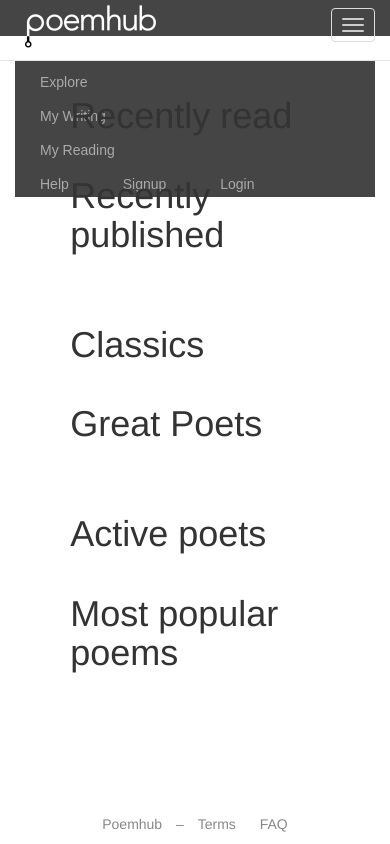
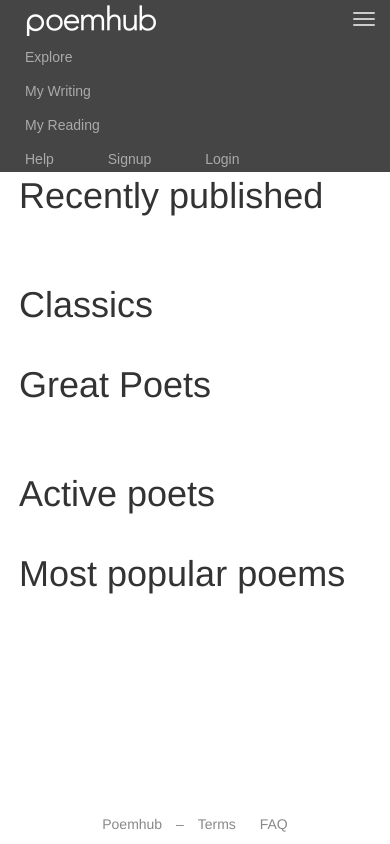
Before and after one commit to skoczen/poemhub, a Django app: template project/apps/poems/templates/poems/explore.html in a window 390 px wide, after a click on "Toggle navigation". Run offline with Django 3.2, Linux system fonts and the light colour scheme; the template is opened without the code that fills it, so the values that code supplies are empty; some libraries are stand-ins or nearby versions; some web fonts are replaced.

Commit message:
Much better mobile support on explore and in nav.

```diff
--- a/project/apps/main_site/static/main_site/css/site.css
+++ b/project/apps/main_site/static/main_site/css/site.css
@@ -83,6 +83,7 @@
     vertical-align: top;
     border-radius: 0;
     border: 0;
+    z-index: 1000;
 }
 #nav a {
     display: inline-block;
@@ -109,9 +110,10 @@
 #nav a.logo {
     background-color: transparent;
     padding: 3px 25px;
-    height: 60px;
+    height: 36px;
     display: block;
     float: left;
+    overflow: visible;
 }
 #nav a.logo img {
     width: 131px;
@@ -139,6 +141,17 @@
     outline: none;
     outline-style: none;
     outline-width: 0;
+}
+#nav .mobile_toggle, #nav .mobile_toggle:hover {
+    border-radius: 0;
+    border: 0px;
+    background-color: transparent;
+    padding: 4px 0 0 0;
+}
+#nav .navbar-collapse {
+    padding: 0;
+    border: 0;
+    z-index: 100;
 }
 
 
@@ -321,3 +334,15 @@
 .backups {
     margin: 20px 0;
 }
+@media (max-width: 1024px) {
+    .page_content {
+        width: 95%;
+    }
+    .hero_text {
+        font-size: 80px;
+        line-height: 80px;
+    }
+    .hero_section.write {
+        margin-top: 80px;
+    }
+}
--- a/project/apps/main_site/templates/main_site/home.html
+++ b/project/apps/main_site/templates/main_site/home.html
@@ -40,7 +40,7 @@
     <div class="home_sections hero_section write">
         <div class="hero_text">for writers</div>
             <h2>Your words.  A global audience.</h2>
-            <p>If you're like us, you write poetry to connect with people.  To get the ideas and visions and emotions and world out of your head and interacting with another human, somewhere.  We built Poemhub to directly connect poems and readers. The poets published here agree &ndash; it works.
+            <p>If you're like us, you write poetry to connect with people.  To get the ideas and visions and emotions and world out of your head and interacting with another human, somewhere.  We built Poemhub to directly connect poems and readers. The poets who publish here agree &ndash; it works.
 
             <h2>The best revision tool for poetry.</h2>
             <p>Poemhub was built by poets.  We built it to be the best place to keep all our drafts &ndash; to let us work, and stay out of our way.  Poemhub saves all your revisions, and lets you look back. It has a simple, uncluttered interface that is <i>exactly</i> the way your poem will look published.  And, Poemhub lets you keep publishing revisions, even after you've published your poem.</p>
--- a/project/apps/poems/manifesto.txt
+++ b/project/apps/poems/manifesto.txt
@@ -59,6 +59,7 @@
                 Great place to edit and revise your work.
                 Great place to show it off to the world.
 - reads should show up on your page, even if you didn't spend enough time?  Or, fantastic auto-reads?  "Skimmed"?
+- explore page busted on tablet (nav)
 - password reset email includes username.  Should include email.
 - build tour
 - collections are important sooner rather than later, for pacing reasons (and leaves of grass!).
--- a/project/apps/poems/templates/poems/explore.html
+++ b/project/apps/poems/templates/poems/explore.html
@@ -17,7 +17,7 @@
 
 
 {% block content %}
-<div class="page_content explore">
+<div class="explore page_content">
     {# <h1>There are {{num_poems|intcomma}} poems on poemhub.  Dig in.</h1> #}
 
     <div class="row">
--- a/project/templates/base.html
+++ b/project/templates/base.html
@@ -69,7 +69,7 @@
             <!-- Brand and toggle get grouped for better mobile display -->
             <div class="navbar-header">
                 <a href="{% url "main_site:home" %}" class="logo"><img src="{% block logo_url %}{{STATIC_URL}}main_site/img/logo-name-90.png{% endblock %}" alt="Poemhub"/></a>
-              <button type="button" class="navbar-toggle" data-toggle="collapse" data-target="#bs-example-navbar-collapse-1">
+              <button type="button" class="navbar-toggle mobile_toggle" data-toggle="collapse" data-target="#bs-example-navbar-collapse-1">
                 <span class="sr-only">Toggle navigation</span>
                 <span class="icon-bar"></span>
                 <span class="icon-bar"></span>
@@ -90,7 +90,7 @@
 
                 <li class="dropdown">
                   <a href="#" class="dropdown-toggle" data-toggle="dropdown">{{ request.user.get_profile.name }} <b class="caret"></b></a>
-                  <ul class="dropdown-menu">
+                  <ul class="dropdown-menu" data-toggle="collapse">
                     <li><a href="{% url "poems:my_account" %}">Account</a></li>
                     <li><a href="{% url "poems:my_backups" %}">Backups</a></li>
                     <li><a id="Intercom" href="mailto:54156ce0511ce28204deb410e8c6d52cd03264ba@incoming.intercom.io">Help</a></li>
```
